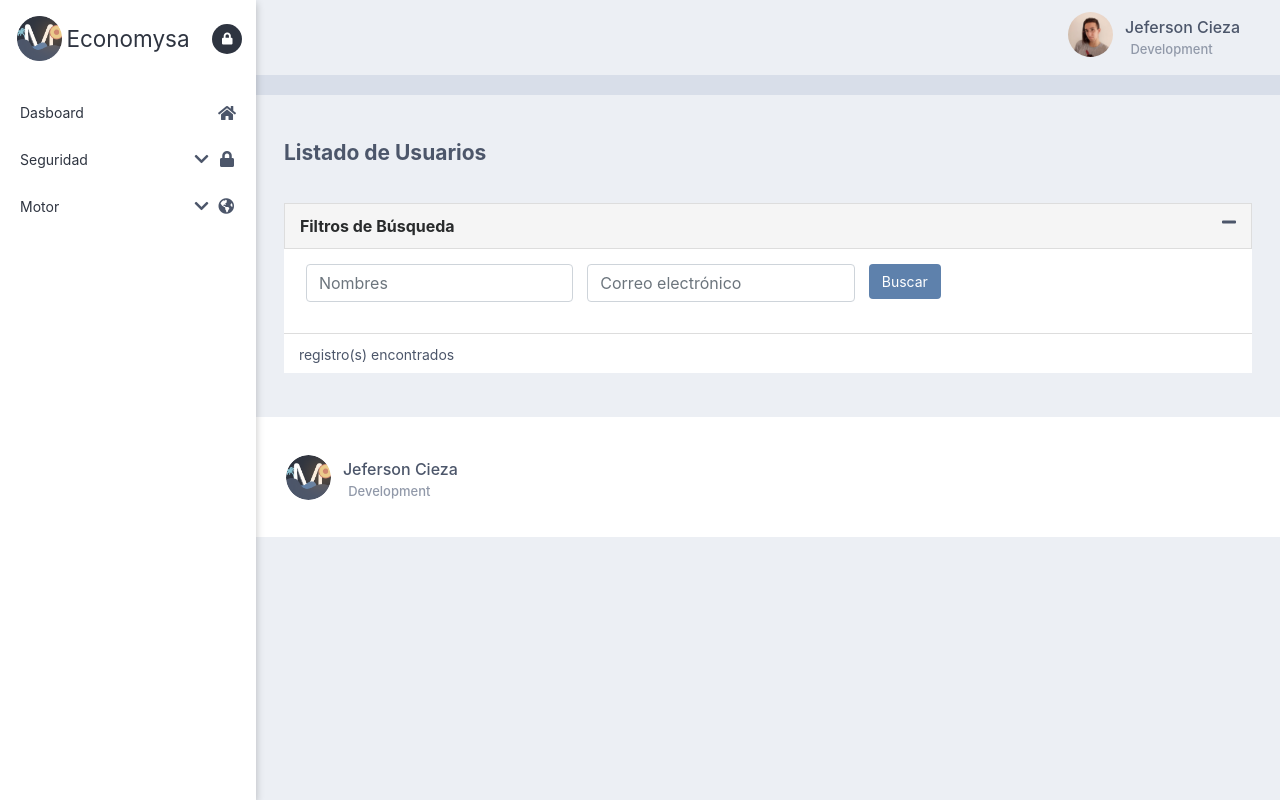
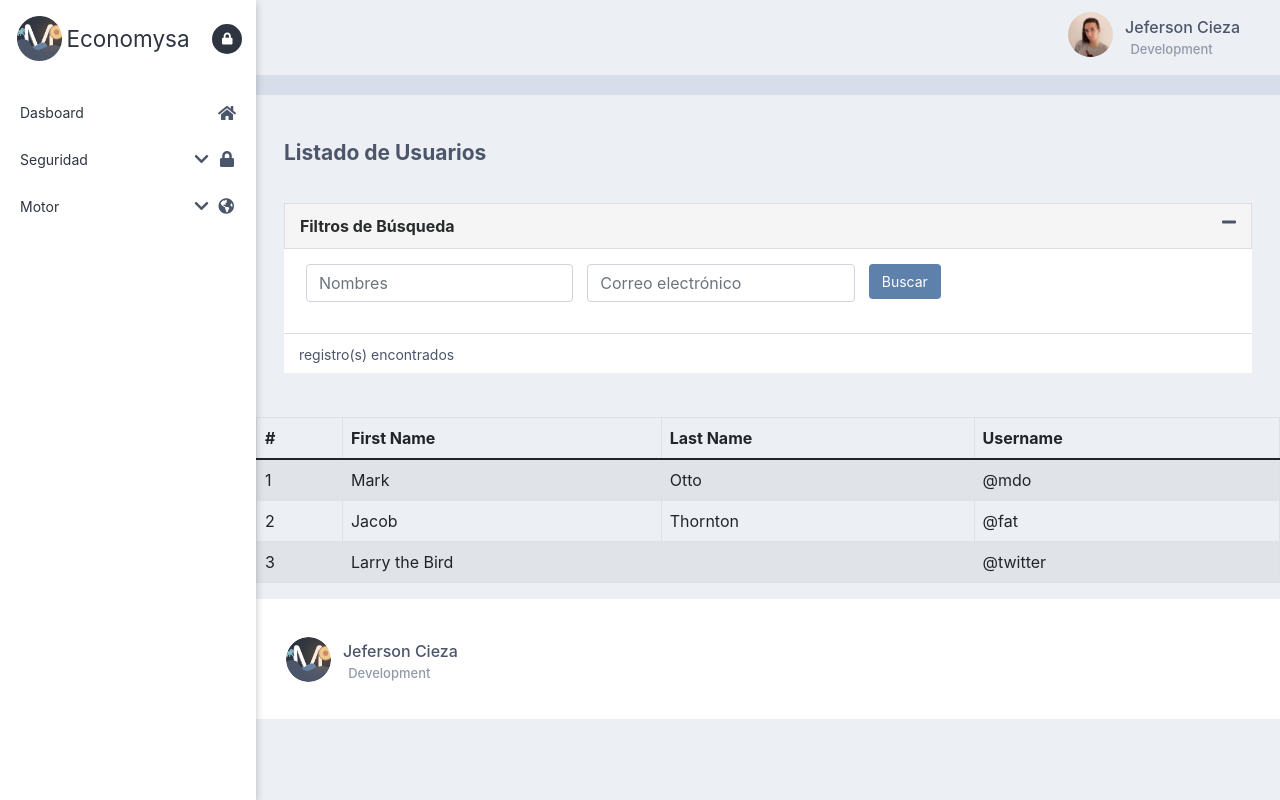
Before and after one commit to Franco-Ezequiel-Marchegiani/Economysa, a React (Create React App) app: page /Seguridad in a window 1280 px wide. Built offline with nearby package versions, Linux system fonts and the light colour scheme.

Commit message:
Implementación tabla

```diff
--- a/src/components/Seguridad/Seguridad.js
+++ b/src/components/Seguridad/Seguridad.js
@@ -3,7 +3,7 @@ import Footer from '../Footer/Footer';
 import Header from '../Header/Header';
 import Sidebar from '../Sidebar/Sidebar';
 import './Seguridad.css';
-import { Form } from 'react-bootstrap';
+import { Form, Table } from 'react-bootstrap';
 
 function Seguridad() {
   return (
@@ -37,6 +37,37 @@ function Seguridad() {
                   </div>
             </section>
         </div>
+        <section className='tableContainer'>
+              <Table striped bordered hover>
+                  <thead>
+                    <tr>
+                      <th>#</th>
+                      <th>First Name</th>
+                      <th>Last Name</th>
+                      <th>Username</th>
+                    </tr>
+                  </thead>
+                  <tbody>
+                    <tr>
+                      <td>1</td>
+                      <td>Mark</td>
+                      <td>Otto</td>
+                      <td>@mdo</td>
+                    </tr>
+                    <tr>
+                      <td>2</td>
+                      <td>Jacob</td>
+                      <td>Thornton</td>
+                      <td>@fat</td>
+                    </tr>
+                    <tr>
+                      <td>3</td>
+                      <td colSpan={2}>Larry the Bird</td>
+                      <td>@twitter</td>
+                    </tr>
+                  </tbody>
+              </Table>
+        </section>
         <Footer/>
       </section>
 
```
